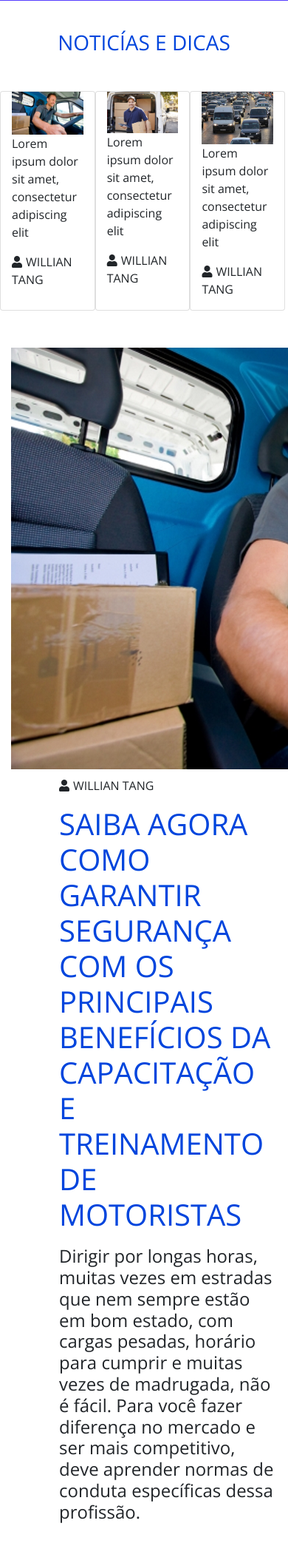
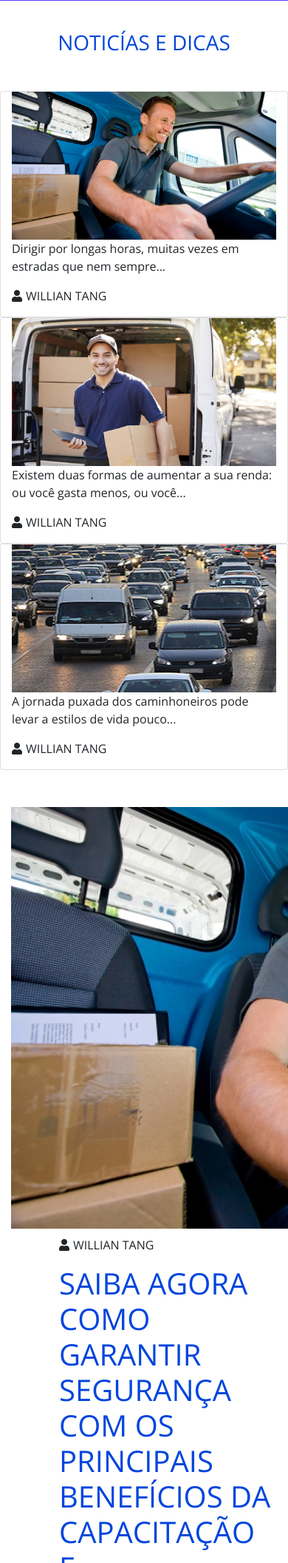
Before and after one commit to TimeGoose/lovelog, a PHP site: page / in a window 390 px wide; the page is wider, and only the part inside the window is pictured. Shown: the part 541-2654 px from the top of that part at 74% size. Run offline with PHP 8.4, Linux system fonts and the light colour scheme; some libraries are stand-ins or nearby versions.

Commit message:
home 90% concluida

```diff
--- a/css/style.css
+++ b/css/style.css
@@ -142,10 +142,7 @@
 		  margin-top: 20px;
 	}
 
-	.card{
-		width: 33%;
-		border:
-	}
+
 
 	.card img{
 		width: 100%;
@@ -202,10 +199,10 @@
     		width: auto;
   }
 
+  			.container{
+  				flex-direction: column;
+  			}
 
-  .conteudo{
-  	display: block;
-  }
 }
 
 
--- a/index.html
+++ b/index.html
@@ -85,19 +85,19 @@
 
     <div class="col-sm-4 card">
       <img src="img/home-img01-grande.jpg">
-      <p>Lorem ipsum dolor sit amet, consectetur adipiscing elit</p>
+      <p>Dirigir por longas horas, muitas vezes em estradas que nem sempre...</p>
       <p><i class="fas fa-user"></i></i>WILLIAN TANG</p>
     </div>
 
     <div class="col-sm-4 card" >
       <img src="img/01_Goose_Blog_Entregador.jpg">
-      <p>Lorem ipsum dolor sit amet, consectetur adipiscing elit</p>
+      <p>Existem duas formas de aumentar a sua renda: ou você gasta menos, ou você...</p>
       <p><i class="fas fa-user"></i></i>WILLIAN TANG</p>
     </div>
 
     <div class="col-sm-4 card">
       <img src="img/01_Goose_Blog_Van_Thumb.jpg">
-      <p>Lorem ipsum dolor sit amet, consectetur adipiscing elit</p>
+      <p>A jornada puxada dos caminhoneiros pode levar a estilos de vida pouco...</p>
       <p><i class="fas fa-user"></i></i>WILLIAN TANG</p>
     </div>
 
@@ -109,12 +109,14 @@
     <div class="container">
       <div class="row">
         <div class="col">
-          <img src="img/home-img01-pequena.jpg">
+          <a href="#"><img src="img/home-img01-pequena.jpg"></a>
           <p><i class="fas fa-user"></i></i>WILLIAN TANG</p>
-          <h1 class="destaque">
+          <a href="#">
+            <h1 class="destaque">
             SAIBA AGORA COMO GARANTIR SEGURANÇA COM OS PRINCIPAIS BENEFÍCIOS DA CAPACITAÇÃO E TREINAMENTO DE MOTORISTAS
           </h1>
           <h4>
+          </a>
             Dirigir por longas horas, muitas vezes em estradas que nem sempre estão em bom estado, com cargas pesadas, horário para cumprir e muitas vezes de madrugada, não é fácil.  Para você fazer diferença no mercado e ser mais competitivo, deve aprender normas de conduta específicas dessa profissão.
           </h4>
         </div>
@@ -126,13 +128,13 @@
     <div class="container">
       <div class="row">
         <div class="col">
-          <img src="img/01_Goose_Blog_Entregador.jpg">
+          <a href="#"><img src="img/01_Goose_Blog_Entregador.jpg"></a>
           <p><i class="fas fa-user"></i></i>WILLIAN TANG</p>
-          <h1 class="destaque">
-            SAIBA AGORA COMO GARANTIR SEGURANÇA COM OS PRINCIPAIS BENEFÍCIOS DA CAPACITAÇÃO E TREINAMENTO DE MOTORISTAS
-          </h1>
+          <a href="#"><h1 class="destaque">
+            MOTORISTA INDEPENDENTE: VAMOS TE MOSTRAR O QUE VOCÊ PRECISA SABER PARA GANHAR MAIS DINHEIRO, FAZENDO O MESMO QUE VOCÊ JÁ FAZ
+          </h1></a>
           <h4>
-            Dirigir por longas horas, muitas vezes em estradas que nem sempre estão em bom estado, com cargas pesadas, horário para cumprir e muitas vezes de madrugada, não é fácil.  Para você fazer diferença no mercado e ser mais competitivo, deve aprender normas de conduta específicas dessa profissão.
+            Existem duas formas de aumentar a sua renda: ou você gasta menos, ou você cria uma fonte de renda. Nesse post, nós vamos falar de como você pode aumentar a sua renda, fazendo o mesmo trabalho que já faz hoje! Fique tranquilo, você não precisa fazer jogo de azar, apostas ou empréstimos em banco...
           </h4>
         </div>
       </div>
```
